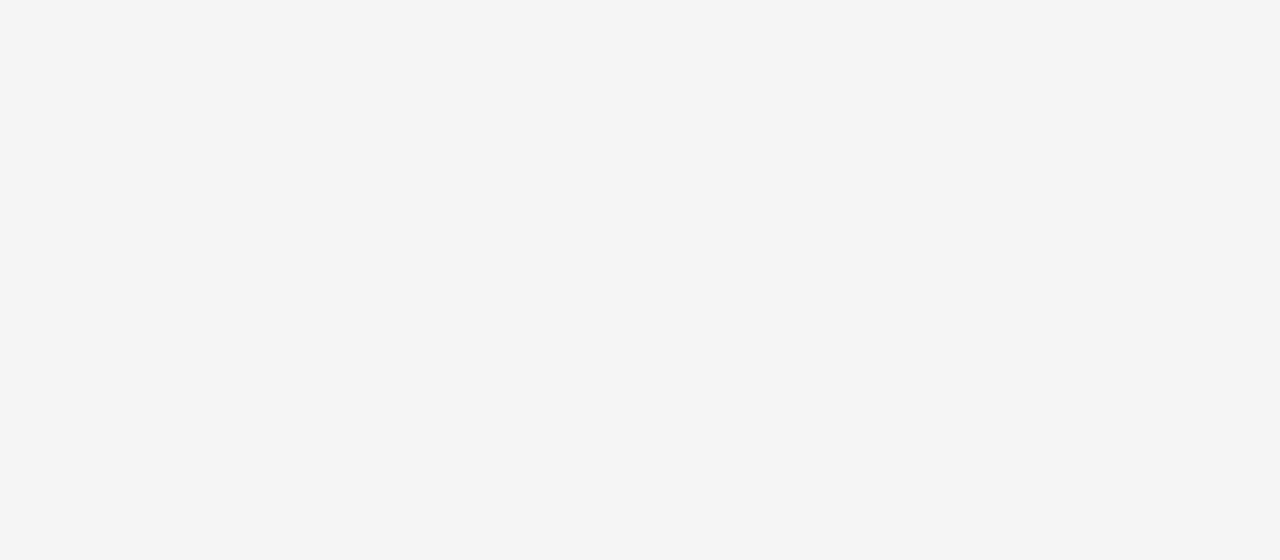
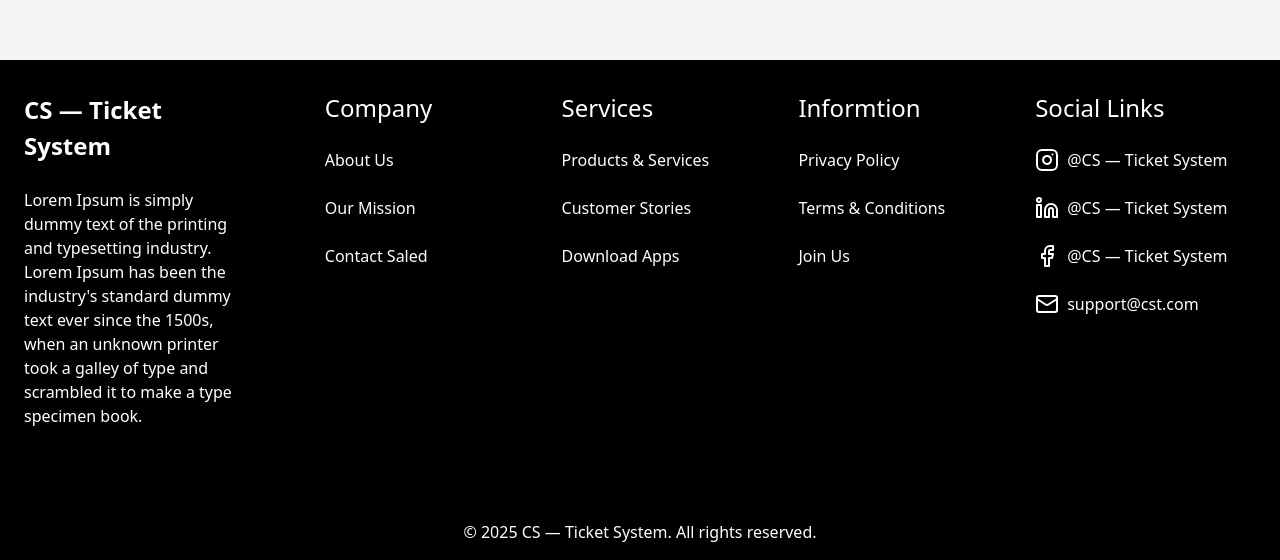
Before and after one commit to tahmid112303/Assignment-7, a React (Vite) app: page / in a window 1280 px wide. Shown: the part 1926-2486 px from the top of the page. Before the commit the page ends 800 px from the top, so only its background shows below. Built offline with nearby package versions, Linux system fonts and the light colour scheme.

Commit message:
footer section

```diff
--- a/src/App.jsx
+++ b/src/App.jsx
@@ -1,5 +1,7 @@
 
 import './App.css'
+import Cards from './Cards'
+import Footer from './Footer'
 import './index.css'
 import Nav from './Nav'
 
@@ -9,6 +11,8 @@ function App() {
   return (
     <>
       <Nav></Nav>
+      <Cards></Cards>
+      <Footer></Footer>
     </>
   )
 }
--- /dev/null
+++ b/src/Cards.jsx
@@ -0,0 +1,18 @@
+import React from 'react';
+
+const Cards = () => {
+    return (
+        <div className='flex gap-[24px] mx-[50px] mt-[80px]'>
+            <div className='h-[250px] w-[700px] bg-linear-to-r from-[#632EE3] to-[#9F62F2] rounded-[8px] flex flex-col justify-center items-center text-[24px] text-white'> In-Progress  <span className='font-semibold text-white text-[60px]'>0</span>
+
+            </div>
+
+            <div className='h-[250px] w-[700px] bg-linear-to-r from-[#54CF68] to-[#00827A] rounded-[8px] flex flex-col justify-center items-center text-[24px] text-white'> Resolved  <span className='font-semibold text-white text-[60px]'>0</span>
+
+
+            </div>
+        </div>
+    );
+};
+
+export default Cards;
--- /dev/null
+++ b/src/Footer.jsx
@@ -0,0 +1,55 @@
+import { Facebook, Instagram, Linkedin, Mail } from 'lucide-react';
+import React from 'react';
+
+const Footer = () => {
+    return (
+        <>
+                <div className='mt-[1600px] bg-black h-[460px] w-full flex text-white gap-4 px-6 pt-8'>
+            <div className='w-[250px] h-[350px] mr-16'>
+                <h1 className='text-[24px] font-bold'>CS — Ticket System</h1> <br />
+                <p className=''>Lorem Ipsum is simply dummy text of the printing and typesetting industry. Lorem Ipsum has been the industry's standard dummy text ever since the 1500s, when an unknown printer took a galley of type and scrambled it to make a type specimen book.</p>
+            </div>
+
+
+            <div className='w-[250px] h-[350px]'>
+                <h1 className='text-2xl'>Company</h1><br />
+                <p>About Us</p><br />
+                <p>Our Mission</p><br />
+                <p>Contact Saled</p><br />
+            </div>
+
+
+            <div className='w-[250px] h-[350px]'>
+            <h1 className='text-2xl'>Services</h1><br />
+                <p>Products & Services</p><br />
+                <p>Customer Stories</p><br />
+                <p>Download Apps</p><br />
+            </div>
+
+
+            <div className='w-[250px] h-[350px]'>
+            <h1 className='text-2xl'>Informtion</h1><br />
+                <p>Privacy Policy</p><br />
+                <p>Terms & Conditions</p><br />
+                <p>Join Us</p><br />
+            </div>
+
+
+            <div className='w-[250px] h-[350px]'>
+            <h1 className='text-2xl'>Social Links</h1><br />
+                <p className='flex gap-2'><Instagram className='cursor-pointer'></Instagram><span>@CS — Ticket System</span></p><br />
+                <p className='flex gap-2'><Linkedin className='cursor-pointer'></Linkedin><span>@CS — Ticket System</span></p><br />
+                <p className='flex gap-2'><Facebook className='cursor-pointer'></Facebook><span>@CS — Ticket System</span></p><br />
+                <p className='flex gap-2'><Mail className='cursor-pointer'></Mail><span>support@cst.com</span></p><br />
+            </div>
+        </div>
+
+
+        <div className='bg-black text-white text-center pb-4'>
+            <p>© 2025 CS — Ticket System. All rights reserved.</p>
+        </div>
+        </>
+    );
+};
+
+export default Footer;
```
